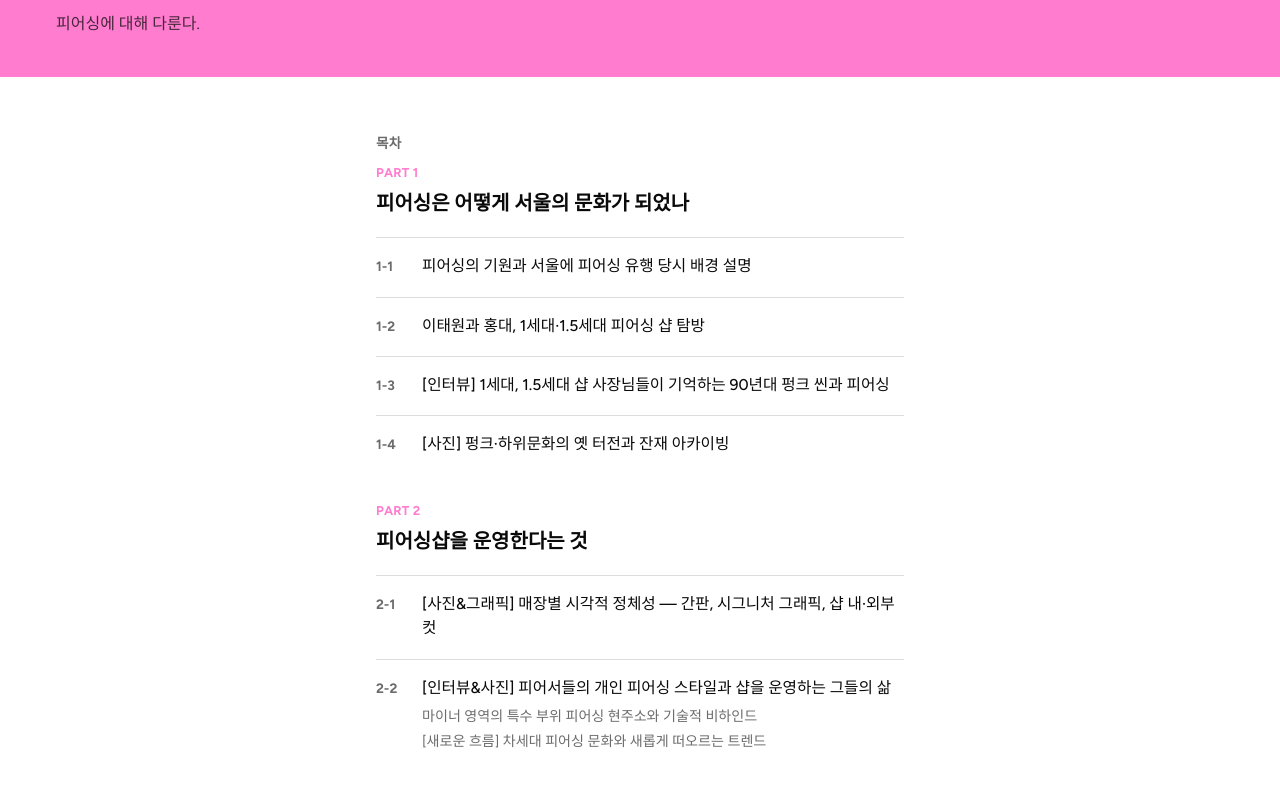
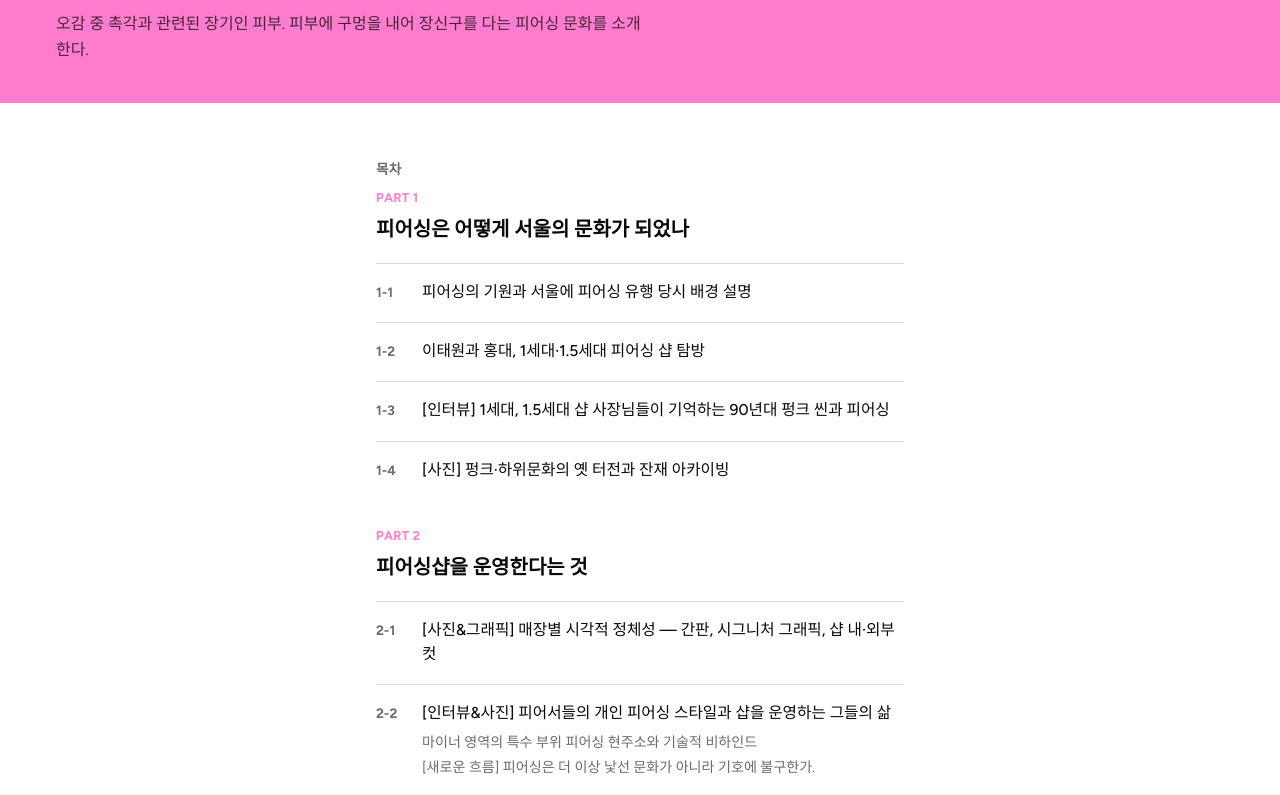
Before and after one commit to sirinicha/peekpress, a plain HTML site: page peek-skin.html in a window 1280 px wide. Shown: the part 243-1038 px from the top of the page. Drawn offline with Linux system fonts and the light colour scheme.

Commit message:
Update peek-skin.html

```diff
--- a/peek-skin.html
+++ b/peek-skin.html
@@ -51,7 +51,7 @@
 <header class="band">
   <p class="tag">PEEK SKIN</p>
   <h1 class="culture">피어싱</h1>
-  <p class="desc">피어싱에 대해 다룬다.</p>
+  <p class="desc">오감 중 촉각과 관련된 장기인 피부. 피부에 구멍을 내어 장신구를 다는 피어싱 문화를 소개한다. </p>
 </header>
 
 <main>
@@ -87,7 +87,7 @@
       <div class="entry-head"><span class="entry-num">2-2</span><span class="entry-text">[인터뷰&사진] 피어서들의 개인 피어싱 스타일과 샵을 운영하는 그들의 삶</span></div>
       <div class="entry-sub">
         <div>마이너 영역의 특수 부위 피어싱 현주소와 기술적 비하인드</div>
-        <div>[새로운 흐름] 차세대 피어싱 문화와 새롭게 떠오르는 트렌드</div>
+        <div>[새로운 흐름] 피어싱은 더 이상 낯선 문화가 아니라 기호에 불구한가. </div>
       </div>
     </div>
   </div>
```
